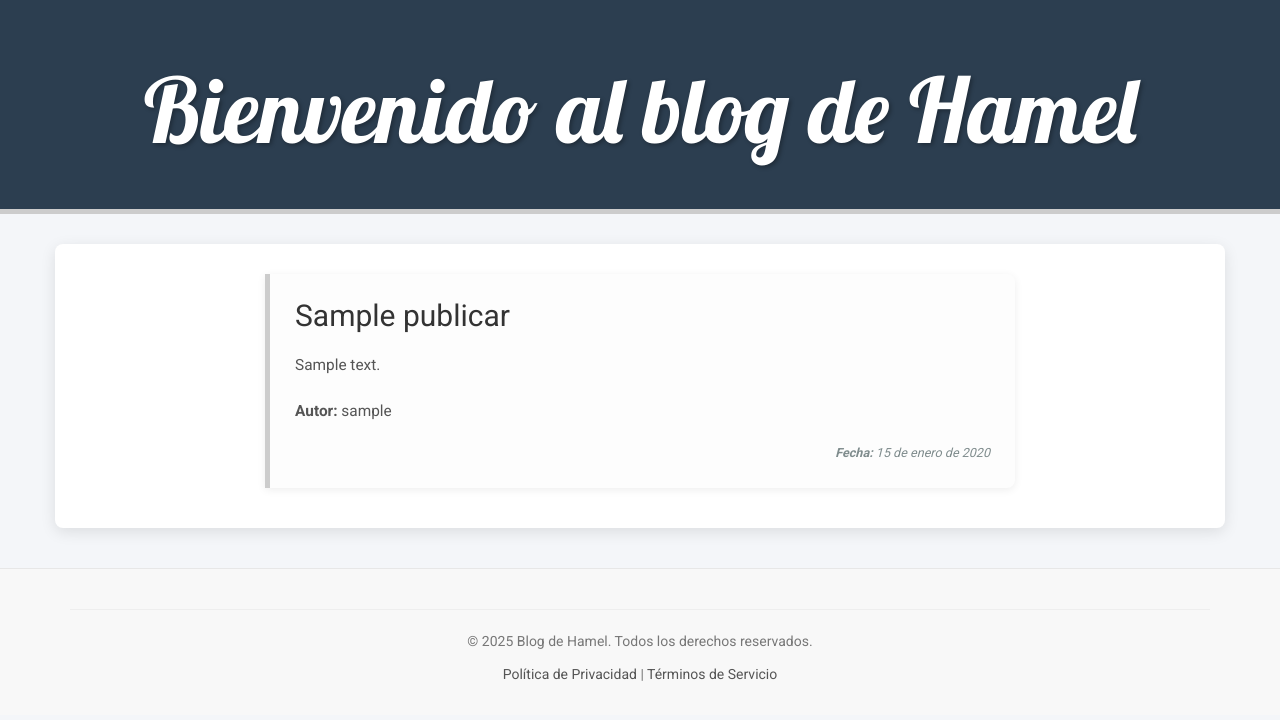
After one commit to DermisZabala/mi-primer-blog, a Django app: page /post/1/ in a window 1280 px wide. The commit adds this page. Shown: the top 720 px of the page. Run offline with Django 5.2, Linux system fonts and the light colour scheme; tables that the repository leaves empty hold one stand-in row (values such as "Sample post"); some libraries are stand-ins or nearby versions.

Commit message:
Resumiendo las informaciones de las publicaciones y mostrando las publicaciones en otra ventana al hacer click en ellas

```diff
--- a/blog/static/css/blog.css
+++ b/blog/static/css/blog.css
@@ -156,6 +156,51 @@ a:hover {
     margin-right: 20px;
 }
 
+/* static/css/blog.css */
+
+/* ... tus otros estilos ... */
+
+.pie-pagina {
+    padding: 20px 0;
+    margin-top: 40px;
+    background-color: #f8f8f8; /* Un color de fondo suave para el pie de página */
+    border-top: 1px solid #e7e7e7;
+    color: #777; /* Color de texto para el pie de página */
+}
+
+.pie-pagina a {
+    color: #555; /* Color de los enlaces en el pie de página */
+}
+
+.pie-pagina a:hover {
+    color: #333;
+    text-decoration: underline;
+}
+
+/* Estilos para metadatos del post */
+.post-meta {
+    overflow: hidden; /* Para contener el float si usas pull-right */
+    margin-top: 15px;
+    padding-top: 10px; /* Espacio sobre los metadatos */
+    border-top: 1px solid #eee; /* Línea divisoria sutil */
+    font-size: 0.9em;
+    color: #777;
+}
+
+.post-meta .date .glyphicon,
+.post-meta .author .glyphicon {
+    margin-right: 5px; /* Espacio entre el icono y el texto */
+}
+
+/* (Si no usas pull-right y prefieres float manual)
+.post-meta .date {
+    float: left;
+}
+.post-meta .author {
+    float: right;
+}
+*/
+
 /* --- Responsividad: Ajustes para pantallas más pequeñas --- */
 @media (max-width: 768px) {
     .cabeza-pagina h1 a {
--- /dev/null
+++ b/blog/templates/blog/base.html
@@ -0,0 +1,55 @@
+{% load static %}
+<!DOCTYPE html>
+<html lang="{% block lang %}es{% endblock %}">
+<head>
+    <meta charset="UTF-8">
+    <meta name="viewport" content="width=device-width, initial-scale=1.0">
+
+    <!-- Bootstrap CSS -->
+    <link rel="stylesheet" href="//maxcdn.bootstrapcdn.com/bootstrap/3.2.0/css/bootstrap.min.css">
+    <link rel="stylesheet" href="//maxcdn.bootstrapcdn.com/bootstrap/3.2.0/css/bootstrap-theme.min.css">
+
+    <!-- Google Fonts -->
+    <link href="//fonts.googleapis.com/css?family=Lobster&subset=latin,latin-ext" rel="stylesheet" type="text/css">
+
+    <!-- Tu CSS personalizado -->
+    <link rel="stylesheet" href="{% static 'css/blog.css' %}">
+
+    <title>{% block title %}Blog de Hamel{% endblock %}</title>
+</head>
+<body>
+    <!-- ENCABEZADO (Header) -->
+    <header class="cabeza-pagina">
+        <div class="container"> <!-- Es buena práctica envolver el contenido del header en un container también -->
+            <h1><a href="#">Bienvenido al blog de Hamel</a></h1>
+            <!-- Podrías añadir un menú de navegación aquí si lo necesitas -->
+        </div>
+    </header>
+
+    <!-- CONTENIDO PRINCIPAL (Main Content) -->
+    <main class="content container">
+        {% block content %}
+            <!-- El contenido específico de cada página hija irá aquí -->
+        {% endblock %}
+    </main>
+
+    <!-- PIE DE PÁGINA (Footer) -->
+    <footer class="pie-pagina">
+        <div class="container text-center"> <!-- Centrar el texto del pie de página -->
+            <hr> <!-- Una línea horizontal para separar visualmente -->
+            <p>© {% now "Y" %} Blog de Hamel. Todos los derechos reservados.</p>
+            <p>
+                <a href="#">Política de Privacidad</a> | <a href="#">Términos de Servicio</a>
+                {% block footer_extra_links %}{% endblock %}
+            </p>
+        </div>
+    </footer>
+
+    <!-- SCRIPTS (Opcional, puedes ponerlos aquí o al final del head) -->
+    <!-- Si usas jQuery con Bootstrap 3, normalmente se incluye antes del JS de Bootstrap -->
+    <script src="//ajax.googleapis.com/ajax/libs/jquery/1.11.0/jquery.min.js"></script>
+    <script src="//maxcdn.bootstrapcdn.com/bootstrap/3.2.0/js/bootstrap.min.js"></script>
+
+    {% block extra_js %}{% endblock %}
+</body>
+</html>
--- /dev/null
+++ b/blog/templates/blog/detalle_publicacion.html
@@ -0,0 +1,12 @@
+{% extends "blog/base.html" %}
+
+{% block title %}{{ publicacion.titulo }} - {{ block.super }}{% endblock %}
+
+{% block content %}
+    <div class="publicaciones">
+        <h2>{{ publicacion.titulo }}</h2>
+        <p>{{ publicacion.texto|linebreaks }}</p>
+        <p><strong>Autor:</strong> {{ publicacion.autor }}</p>
+        <p><strong>Fecha:</strong> {{ publicacion.fecha_publicacion }}</p>
+    </div>
+{% endblock %}
--- a/blog/urls.py
+++ b/blog/urls.py
@@ -3,4 +3,5 @@ from . import views
 
 urlpatterns = [
     path('', views.listas_publicaciones, name='listas_publicaciones'),
+    path('post/<int:pk>/', views.detalle_publicacion, name='detalle_publicacion'),
 ]
--- a/blog/views.py
+++ b/blog/views.py
@@ -1,4 +1,4 @@
-from django.shortcuts import render
+from django.shortcuts import render, get_object_or_404
 from .models import Publicar
 from django.utils import timezone
 
@@ -6,4 +6,9 @@ from django.utils import timezone
 
 def listas_publicaciones(request):
     publicaciones = Publicar.objects.filter(fecha_publicacion__lte=timezone.now()).order_by('-fecha_publicacion')
+
     return render(request, 'blog/index.html', {'publicaciones': publicaciones})
+
+def detalle_publicacion(request, pk):
+    publicacion = get_object_or_404(Publicar, pk=pk)
+    return render(request, 'blog/detalle_publicacion.html', {'publicacion': publicacion})
```
Also changed, not shown: blog/templates/blog/index.html (+21 -24 lines).
